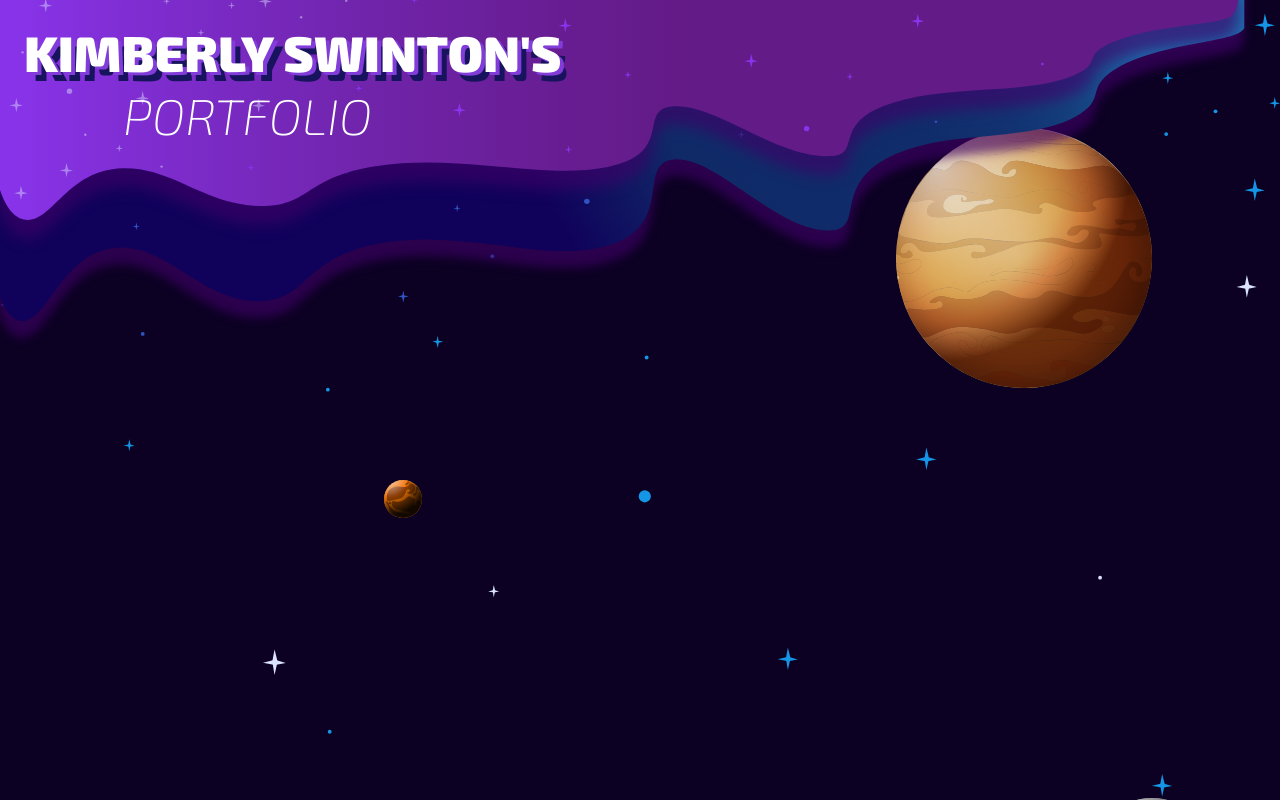
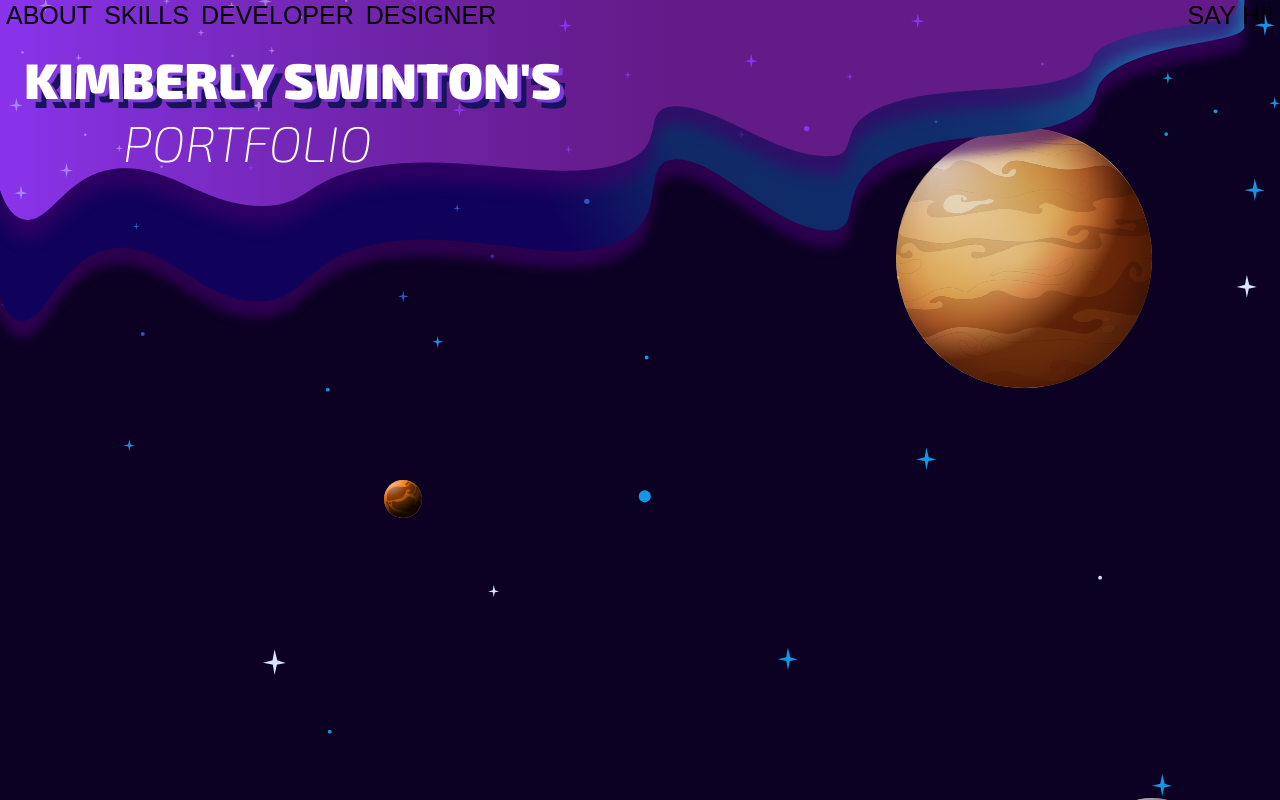
Before and after one commit to KSSwimmy/Ksswimmy-Portfolio, a React (Create React App) app in the folder ksswimmy-portfolio/: page / in a window 1280 px wide. Built offline with nearby package versions, Linux system fonts and the light colour scheme.

Commit message:
:lipstick: fixed app width and added nav
fixed app width and added nav

```diff
--- a/ksswimmy-portfolio/src/App.js
+++ b/ksswimmy-portfolio/src/App.js
@@ -2,7 +2,12 @@ import React from 'react';
 import './index.css'
 import ParallaxEffect from './components/Planets/ParallaxEffect';
 import AboutMe from './components/AboutMe/AboutMe';
+import styled from 'styled-components'
 
+
+const AppDiv = styled.div`
+
+`
 
 function App() {
   return (
--- a/ksswimmy-portfolio/src/components/AboutMe/AboutMe.js
+++ b/ksswimmy-portfolio/src/components/AboutMe/AboutMe.js
@@ -84,7 +84,7 @@ const AboutMe = () => {
                             <p>I am a Full Stack Software Engineer and UX Designer from South Carolina with a background in design, retail, and hospitality. I'm capable of creating beautiful web applications and business branding design from top to bottom. Building awesome, functional, and eye catching products that people will use is my passion!</p>
                         </FirstP>
                         <SecP>
-                            <p>I’m also a mobile Paint & Sip hostess, who I loves to paint on denim jackets from time to time! (The Painting Gallivanter)</p>
+                            <p>I’m also a mobile Paint & Sip hostess, can paint on your denim jackets from time to time! (The Painting Gallivanter)</p>
                         </SecP>
                     </TheParagraphDiv>
                 </AboutMeDiv>
--- a/ksswimmy-portfolio/src/components/Nav.js
+++ b/ksswimmy-portfolio/src/components/Nav.js
@@ -0,0 +1,66 @@
+import React from 'react';
+import { useSpring } from 'react-spring'
+import styled from 'styled-components'
+
+const NavBarParent = styled.nav`
+display: flex;
+flex-direction: row;
+justify-content: space-between;
+`
+
+const NavBar = styled.nav`
+display: flex;
+flex-direction: row;
+justify-content: space-between;
+
+`
+
+const NavButton = styled.nav`
+
+`
+const Button = styled.button`
+background:none;
+border:none;
+font-size: 2.5em;
+`
+
+const Nav = () => {
+    const [, setY] = useSpring(() => ({ y: 0 }))
+return(
+<NavBarParent>
+    <NavBar>
+     <nav>
+        <Button
+            onClick={() => {
+                setY({
+                y: 0,
+                reset: true,
+                from: { y: window.scrollY },
+                onFrame: props => window.scroll(0, props.y)
+                })
+            }}
+            >
+                ABOUT
+            </Button>
+            <Button>
+                SKILLS
+            </Button>
+            <Button>
+                DEVELOPER
+            </Button>
+            <Button>
+                DESIGNER
+        </Button>
+     </nav>
+    </NavBar>
+        <NavButton>
+            <Button>
+                SAY HI!
+            </Button>
+        </NavButton>
+
+</NavBarParent>
+)
+}
+
+export default Nav;
--- a/ksswimmy-portfolio/src/components/Panels/TitlePanel.js
+++ b/ksswimmy-portfolio/src/components/Panels/TitlePanel.js
@@ -1,7 +1,7 @@
 import React from 'react';
-import 'antd/dist/antd.css';
+import styled from 'styled-components'
 import BottomName from '../../SVG/BottomName.svg'
-import styled from 'styled-components'
+
 
 
 const BottomPanel = styled.div`
--- a/ksswimmy-portfolio/src/components/Planets/ParallaxEffect.js
+++ b/ksswimmy-portfolio/src/components/Planets/ParallaxEffect.js
@@ -2,6 +2,7 @@ import React from 'react'
 import TitlePanel from '../Panels/TitlePanel'
 import TopNamePanel from '../Panels/TopNamePanel'
 import {Parallax, ParallaxLayer} from 'react-spring/renderprops-addons'
+import { Transition, animated } from "react-spring";
 import styled from 'styled-components'
 import TheSun from '../../SVG/sun.svg'
 import Earth from '../../SVG/earth.svg'
@@ -19,6 +20,7 @@ import Uranus from '../../SVG/uranus.svg'
 import Pluto from '../../SVG/pluto.svg'
 import AboutMe from '../AboutMe/AboutMe'
 import Skills from '../Skills'
+import Nav from '../Nav'
 
 const Page = styled.div`
 width: 100%;
@@ -168,6 +170,9 @@ const ParallaxEffect = () => {
           <TopNamePanel />
         </ParallaxLayer>
 
+        <ParallaxLayer offset={0}>
+          <Nav />
+        </ParallaxLayer>
 
     </Parallax>
   </Page>
--- a/ksswimmy-portfolio/src/index.css
+++ b/ksswimmy-portfolio/src/index.css
@@ -2,7 +2,9 @@
 /* rest of app styles */
 
 html, body, .App {
-  height: 100%;
+  width: 100%;
+  margin: 0 auto;
+  overflow-x: hidden;
   font-family: 'Exo 2', sans-serif;
   font-weight: 200;
   color: #DCE3FF;
```
Also changed, not shown: ksswimmy-portfolio/src/App.css (+6 -5 lines).
